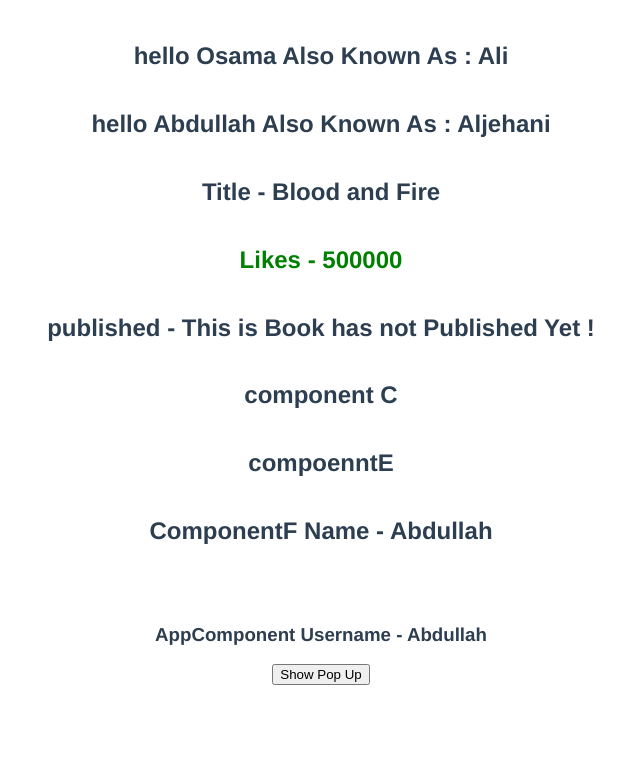
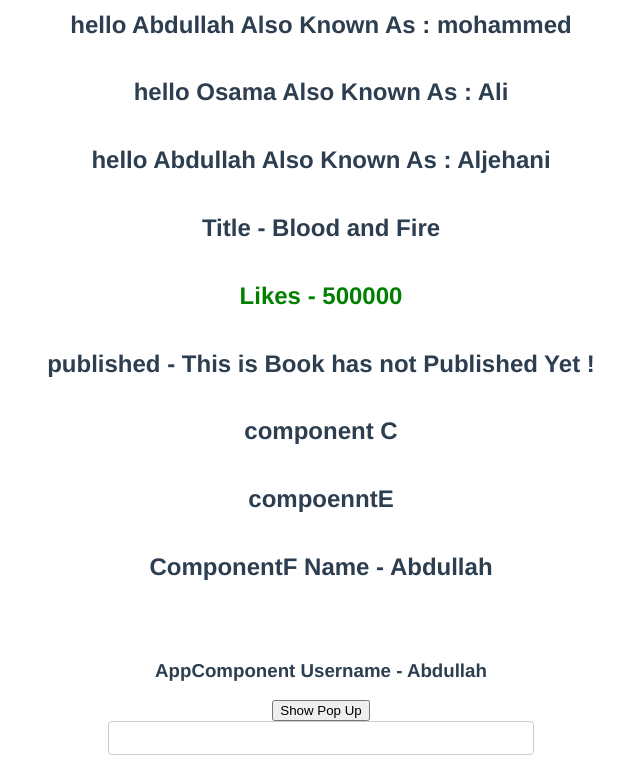
Before and after one commit to Abdullah-Jehani/VueStart, a Vue app: page / in a window 1280 px wide. Shown: the part 5614-6377 px from the top of the page, without its empty margins (464-1104 px from the left). Before the commit the page ends 6307 px from the top, so only its background shows below. Built offline with nearby package versions, Linux system fonts and the light colour scheme.

Commit message:
Component V-model

```diff
--- a/src/App.vue
+++ b/src/App.vue
@@ -165,6 +165,7 @@
 <h3>AppComponent Username -  {{injectname}}</h3>
   <button @click="showPopup = true">Show Pop Up</button>
   <PopUpComponent name="Closing Now" v-show="showPopup" @close="popupFunction" />
+  <InputComponent v-model="componentName"/>
 
 </template>
 <script>
@@ -172,7 +173,7 @@
 import ArticleComponent from './assets/components/Article.vue'
 import componentC from './assets/components/componentC.vue'
 import PopUpComponent from './assets/components/Popup.vue'
-
+import InputComponent from './assets/components/input.vue'
 export default{
   name: 'App' ,
   components: {
@@ -180,9 +181,11 @@
     greetPrint,
     ArticleComponent ,
     componentC,
+    InputComponent ,
   },
   data() {
     return {
+      componentName: '' ,
       showPopup:false ,
       injectname : 'Abdullah' ,
       title : 'Blood and Fire' ,
--- /dev/null
+++ b/src/assets/components/input.vue
@@ -0,0 +1,28 @@
+<template>
+    <input type="text"
+    :value="modelValue"
+    @input="$emit('update:modelValue' , $event.target.value)"
+    >
+</template>
+<script>
+export default {
+    name: 'InputComponent',
+    props: {
+        modelValue: String ,
+    }
+}
+</script>
+<style>
+input[type='text'] {
+    display: block;
+    width: 400px;
+    padding: 6px 12px;
+    font-size: 14px;
+    line-height: 1.4;
+    color: #555;
+    background-color: #fff;
+    background-image: none;
+    border: 1px solid #ccc;
+    border-radius: 4px;
+}
+</style>
```
Also changed, not shown: note.txt.
